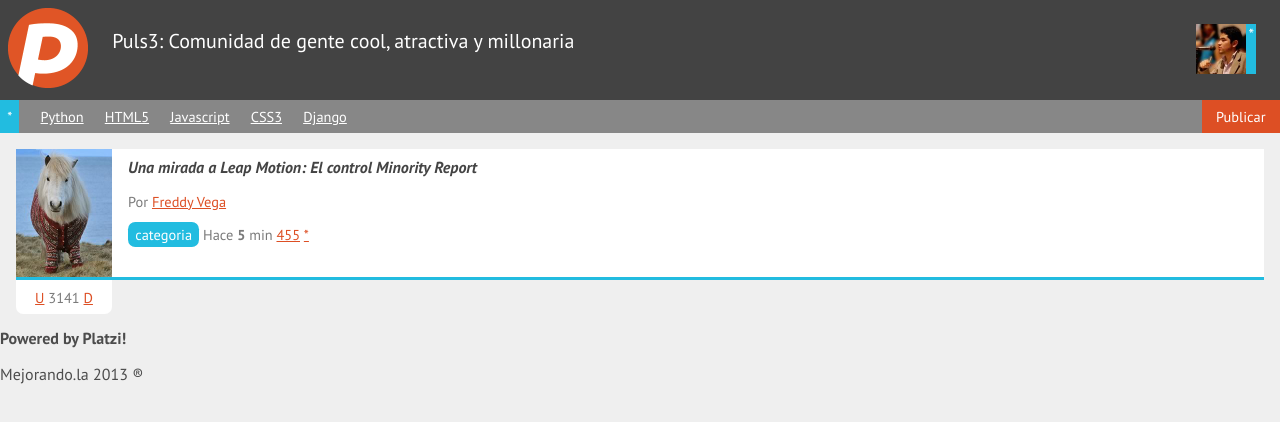
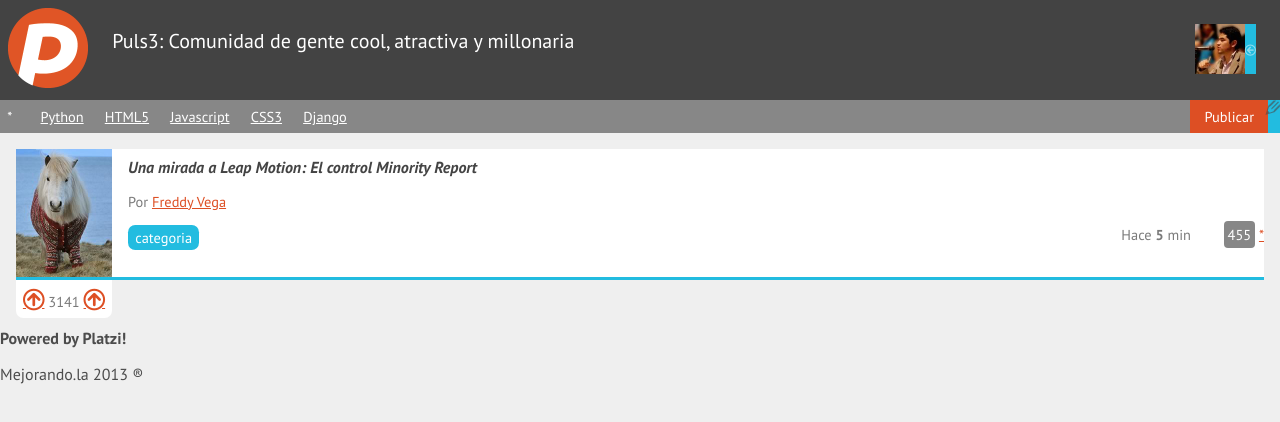
Before and after one commit to ramonjmz/puls3, a plain HTML site: page index.html in a window 1280 px wide. Drawn offline with Linux system fonts and the light colour scheme.

Commit message:
segundo comite

```diff
--- a/index.html
+++ b/index.html
@@ -4,6 +4,7 @@
 	<meta charset="utf-8" />
 	<title>Puls3: Comunidad online de gente pro y (no sé que más escribir)</title>
 	<link rel="stylesheet" href="public/css/normalize.css" />
+	<link rel="stylesheet" href="public/css/fonts.css" />
 	<link href='http://fonts.googleapis.com/css?family=PT+Sans:400,700,400italic,700italic' rel='stylesheet' type='text/css' />
 	<link rel="stylesheet" href="public/css/style.css" />
 </head>
@@ -17,7 +18,7 @@
 		<figure id="avatar">
 			<img src="public/img/avatar.jpg" />
 			<figcaption>
-				*
+
 			</figcaption>
 		</figure>
 	</header>
@@ -50,9 +51,9 @@
 				<a class="guardar_item" href="#">*</a>
 			</p>
 			<p class="votacion">
-				<a class="up" href="#">U</a>
+				<a class="up" href="#"></a>
 				3141
-				<a class="down" href="#">D</a>
+				<a class="down" href="#"></a>
 			</p>
 		</article>
 	</section>
--- /dev/null
+++ b/public/css/fonts.css
@@ -0,0 +1,54 @@
+@font-face {
+	font-family: 'icomoon';
+	src:url('../fonts/icomoon.eot');
+	src:url('../fonts/icomoon.eot?#iefix') format('embedded-opentype'),
+		url('../fonts/icomoon.woff') format('woff'),
+		url('../fonts/icomoon.ttf') format('truetype'),
+		url('../fonts/icomoon.svg#icomoon') format('svg');
+	font-weight: normal;
+	font-style: normal;
+}
+
+/* Use the following CSS code if you want to use data attributes for inserting your icons */
+[data-icon]:before {
+	font-family: 'icomoon';
+	content: attr(data-icon);
+	speak: none;
+	font-weight: normal;
+	font-variant: normal;
+	text-transform: none;
+	line-height: 1;
+	-webkit-font-smoothing: antialiased;
+}
+
+/* Use the following CSS code if you want to have a class per icon */
+/*
+Instead of a list of all class selectors,
+you can use the generic selector below, but it's slower:
+[class*="icon-"] {
+*/
+.icon-arrow-right, .icon-arrow-left, .icon-arrow-up, .icon-star, .icon-pencil {
+	font-family: 'icomoon';
+	speak: none;
+	font-style: normal;
+	font-weight: normal;
+	font-variant: normal;
+	text-transform: none;
+	line-height: 1;
+	-webkit-font-smoothing: antialiased;
+}
+.icon-arrow-right:before {
+	content: "\e000";
+}
+.icon-arrow-left:before {
+	content: "\e001";
+}
+.icon-arrow-up:before {
+	content: "\e002";
+}
+.icon-star:before {
+	content: "\e004";
+}
+.icon-pencil:before {
+	content: "\e003";
+}
--- a/public/css/style.css
+++ b/public/css/style.css
@@ -42,8 +42,17 @@
 	background: #22BCE0;
 	float: right;
 	height: 50px;
-	padding: 0 2px;
+	line-height: 50px;
+	/*padding: 0 2px;*/
 }
+
+header #avatar figcaption:after{
+	content: "\e001";
+	font-family: "icomoon";
+	font-size: 0.7em;
+	opacity: 0.5;
+}
+
 header #avatar img
 {
 	float: left;
@@ -78,15 +87,28 @@
 }
 nav #flechita_nav a
 {
-	background: #22BCE0;
 	padding: 0.5em;
 	text-decoration: none;
 }
+
 nav #publicar_nav
 {
 	/*i is zorri*/
+		background: #22BCE0;
+
 	float: right;
 	margin-right: 0;
+	padding-right: 0.8em;
+	position: relative;
+}
+nav #publicar_nav:after{
+	color: rgb(255,255,255,0,5);
+		content: "\e003";
+	font-family: "icomoon";
+	position: absolute;
+	right: 0;
+	top: 0;
+	opacity: 0.6;
 }
 nav #publicar_nav a
 {
@@ -94,6 +116,13 @@
 	padding: 0.5em 1em;
 	text-decoration: none;
 }
+
+nav #publicar_nav a:after{
+	content: "";
+	font-family: "icomoon";
+	opacity: 0.6;
+}
+
 #contenido
 {
 	margin: 1em;
@@ -111,11 +140,25 @@
 	color: #7A7A7A;
 	font-size: 0.9em;
 }
+
+#contenido .item .datos_item {
+	text-align: right;
+}
+
+#contenido .item .datos_item .comentarios_item {
+background: #878787;
+border-radius: 4px;
+color: white;
+margin: 0 0 0 2em;
+padding: 4px;
+text-decoration: none;
+}
 #contenido .item .datos_item .tag_item
 {
 	background: #22BCE0;
 	border-radius: 0.5em;
 	color: white;
+	float: left;
 	padding: 0.2em 0.5em;
 	text-decoration: none;
 }
@@ -150,3 +193,19 @@
 	top: 100%;
 	width: 96px;
 }
+#
+
+#contenido .item .votacion a
+{
+
+	text-decoration: none;
+}
+
+#contenido .item .votacion .down:after,
+#contenido .item .votacion .up:after
+{
+	font-size: 1.5em;
+	content: "\e002";
+	font-family: "icomoon";
+	vertical-align: bottom;
+}
--- /dev/null
+++ b/public/fonts/fonts.css
@@ -0,0 +1,57 @@
+@font-face {
+	font-family: 'icomoon';
+	src:url('fonts/icomoon.eot');
+	src:url('fonts/icomoon.eot?#iefix') format('embedded-opentype'),
+		url('fonts/icomoon.woff') format('woff'),
+		url('fonts/icomoon.ttf') format('truetype'),
+		url('fonts/icomoon.svg#icomoon') format('svg');
+	font-weight: normal;
+	font-style: normal;
+}
+
+/* Use the following CSS code if you want to use data attributes for inserting your icons */
+[data-icon]:before {
+	font-family: 'icomoon';
+	content: attr(data-icon);
+	speak: none;
+	font-weight: normal;
+	font-variant: normal;
+	text-transform: none;
+	line-height: 1;
+	-webkit-font-smoothing: antialiased;
+}
+
+/* Use the following CSS code if you want to have a class per icon */
+/*
+Instead of a list of all class selectors,
+you can use the generic selector below, but it's slower:
+[class*="icon-"] {
+*/
+.icon-arrow-right, .icon-arrow-left, .icon-arrow-up, .icon-star, .icon-pencil, .icon-arrow-down {
+	font-family: 'icomoon';
+	speak: none;
+	font-style: normal;
+	font-weight: normal;
+	font-variant: normal;
+	text-transform: none;
+	line-height: 1;
+	-webkit-font-smoothing: antialiased;
+}
+.icon-arrow-right:before {
+	content: "\e000";
+}
+.icon-arrow-left:before {
+	content: "\e001";
+}
+.icon-arrow-up:before {
+	content: "\e002";
+}
+.icon-star:before {
+	content: "\e004";
+}
+.icon-pencil:before {
+	content: "\e003";
+}
+.icon-arrow-down:before {
+	content: "\e005";
+}
```
Also changed, not shown: public/fonts/icomoon.ttf (added), public/fonts/icomoon.woff (added), 3 other files.
